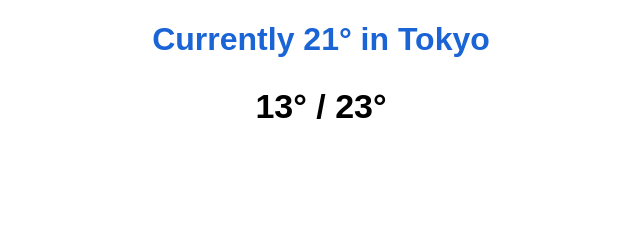
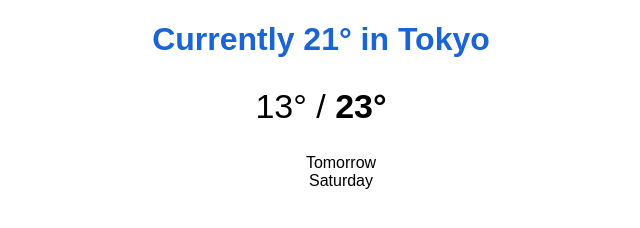
Before and after one commit to PotatoProgram/recreated-webpage-project, a plain HTML site: page index.html in a window 1280 px wide. Shown: the whole page, without its empty margins (319-959 px from the left). Drawn offline with Linux system fonts and the light colour scheme.

Commit message:
added styling for list items and body

```diff
--- a/index.html
+++ b/index.html
@@ -2,6 +2,10 @@
 <head>
     <title>Recreated Webpage</title>
     <style>
+        body {
+            text-align: center;
+            font-family: Arial, Helvetica, sans-serif;
+        }
         h1 {
             color:#1a64d6;
             text-align: center;
@@ -11,6 +15,10 @@
             font-size: 34px;
             text-align: center;
             font-family: Arial, Helvetica, sans-serif;
+            font-weight: 400;
+        }
+        li {
+            list-style: none;
         }
     </style>
 </head>
@@ -21,5 +29,11 @@
         <h2>13° /
             <strong>23°</strong>
         </h2>
+        <article>
+            <ul>
+                <li>Tomorrow</li>
+                <li>Saturday</li>
+            </ul>
+        </article>
     </header>
 </body>
```
